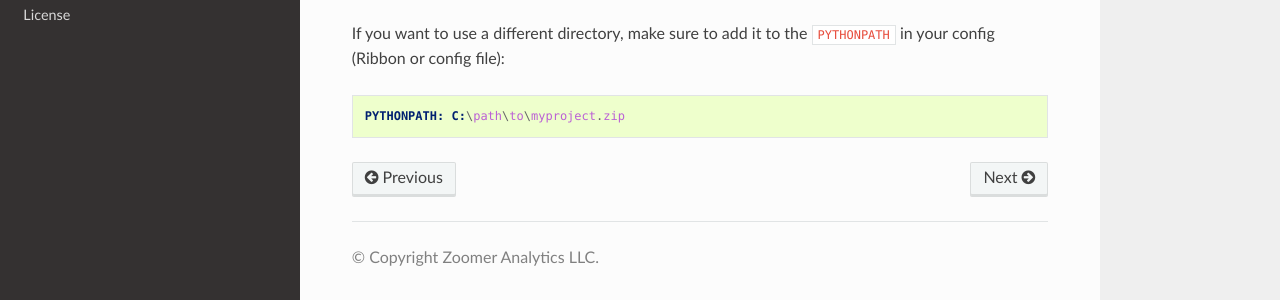
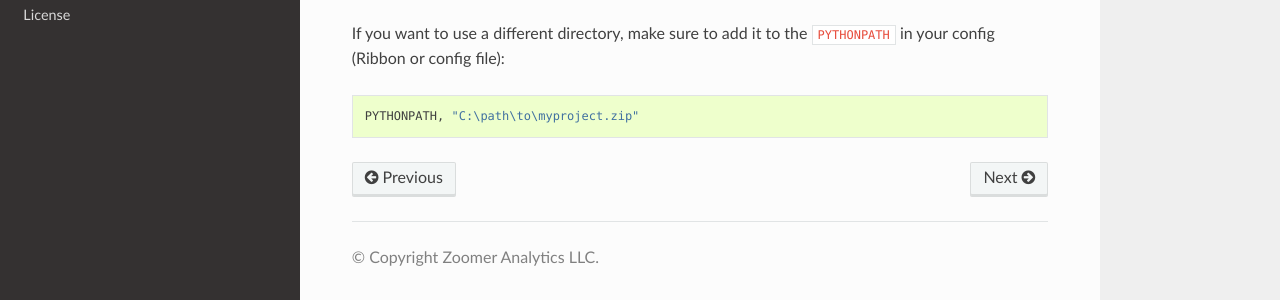
Before and after one commit to xlwings/xlwings, a Sphinx documentation site: the page built from docs/deployment.rst, in a window 1280 px wide and 1240 px high. Shown: the part 932-1232 px from the top of the window. Built offline with Sphinx 7.4.7 and the Read the Docs theme 2.0.0, drawn with Linux system fonts in a browser that asks for light colours.

Commit message:
doc fixes

```diff
--- a/docs/deployment.rst
+++ b/docs/deployment.rst
@@ -39,6 +39,6 @@ Excel workbook, xlwings will automatically find it (similar to how it works with
 
 If you want to use a different directory, make sure to add it to the ``PYTHONPATH`` in your config (Ribbon or config file):
 
-.. code-block:: basic
+.. code-block:: bash
 
-    PYTHONPATH: C:\path\to\myproject.zip
+    PYTHONPATH, "C:\path\to\myproject.zip"
```
